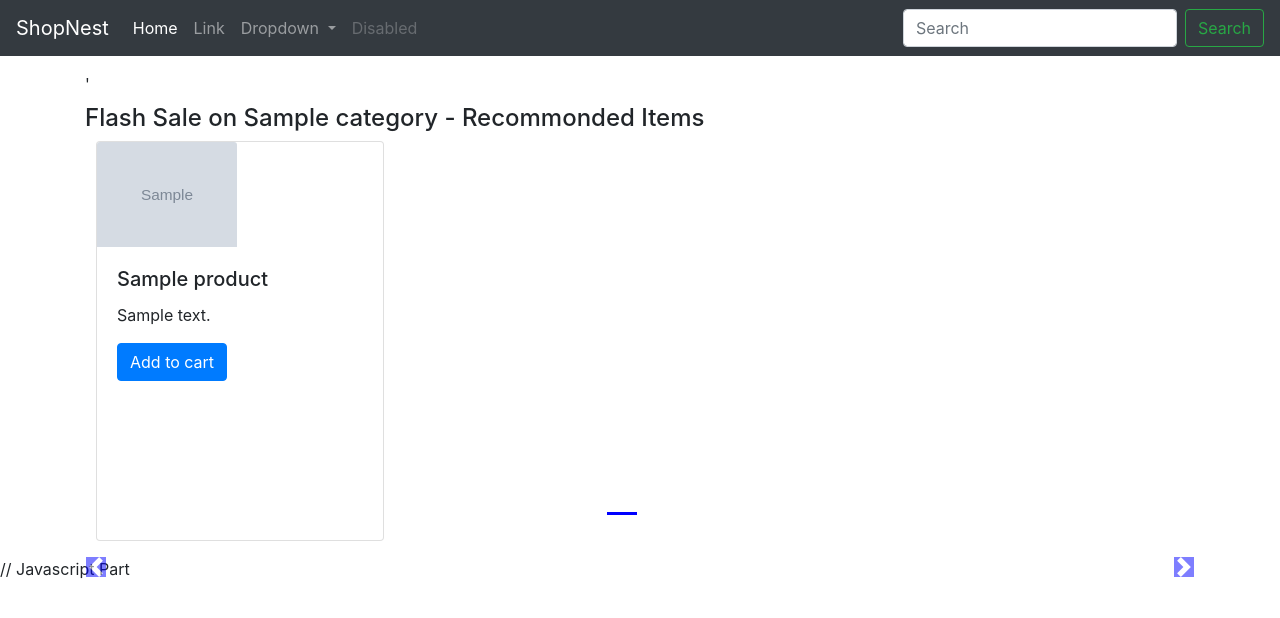
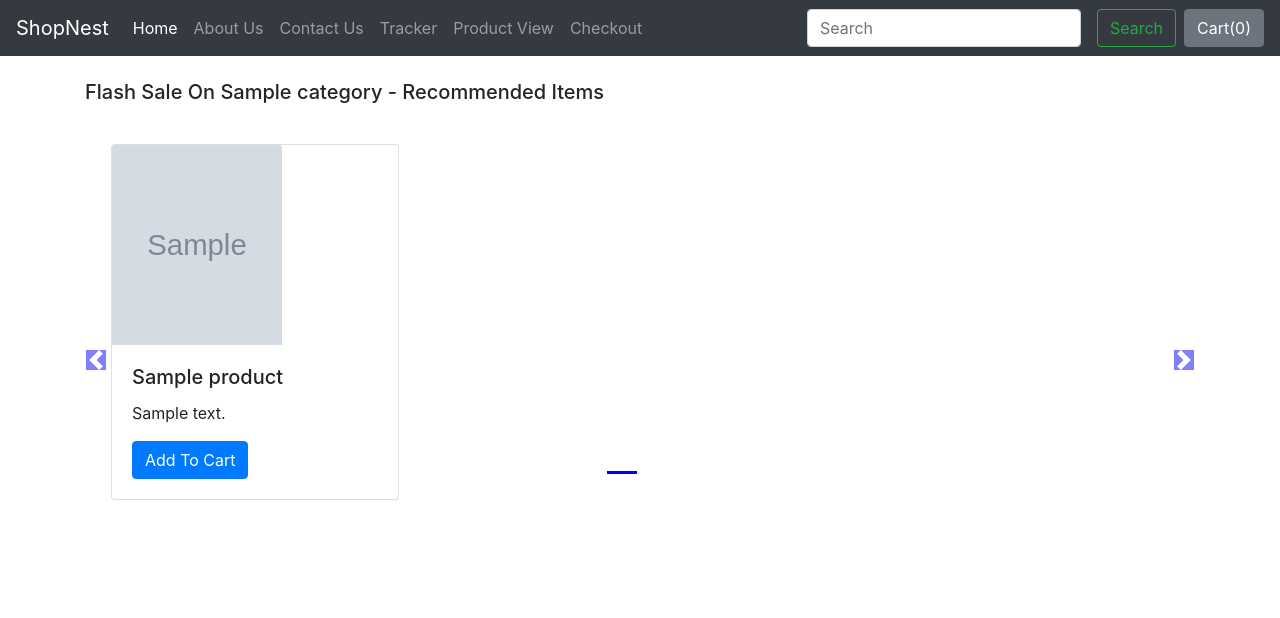
Before and after one commit to ayazkhan1410/E-Commerece-Website, a Django app: template shop/templates/shop/index.html in a window 1280 px wide. Shown: the top 618 px of the page. Run offline with Django 4.2, Linux system fonts and the light colour scheme; the template is opened without the code that fills it: most values are stand-ins (such as "Sample title", 1, 10 or a date in 2020); grey boxes marked "Sample" are stand-in pictures; some libraries are stand-ins or nearby versions.

Commit message:
Adding Cart PopOver & Other Pages Using Bootstrap

```diff
--- a/shop/templates/shop/common.html
+++ b/shop/templates/shop/common.html
@@ -15,38 +15,50 @@
   </head>
   <body>
     <nav class="navbar navbar-expand-lg navbar-dark bg-dark">
-  <a class="navbar-brand" href="#">ShopNest</a>
+  <a class="navbar-brand" href="/shop">ShopNest</a>
   <button class="navbar-toggler" type="button" data-toggle="collapse" data-target="#navbarSupportedContent" aria-controls="navbarSupportedContent" aria-expanded="false" aria-label="Toggle navigation">
     <span class="navbar-toggler-icon"></span>
   </button>
 
   <div class="collapse navbar-collapse" id="navbarSupportedContent">
     <ul class="navbar-nav mr-auto">
+
       <li class="nav-item active">
-        <a class="nav-link" href="#">Home <span class="sr-only"></span></a>
+        <a class="nav-link" href="/shop">Home <span class="sr-only"></span></a>
       </li>
+
       <li class="nav-item">
-        <a class="nav-link" href="#">Link</a>
+        <a class="nav-link" href="/shop/about">About Us</a>
       </li>
-      <li class="nav-item dropdown">
-        <a class="nav-link dropdown-toggle" href="#" id="navbarDropdown" role="button" data-toggle="dropdown" aria-haspopup="true" aria-expanded="false">
-          Dropdown
-        </a>
-        <div class="dropdown-menu" aria-labelledby="navbarDropdown">
-          <a class="dropdown-item" href="#">Action</a>
-          <a class="dropdown-item" href="#">Another action</a>
-          <div class="dropdown-divider"></div>
-          <a class="dropdown-item" href="#">Something else here</a>
-        </div>
+
+      <li class="nav-item">
+        <a class="nav-link" href="/shop/contact">Contact Us</a>
       </li>
+
       <li class="nav-item">
-        <a class="nav-link disabled" href="#" tabindex="-1" aria-disabled="true">Disabled</a>
+        <a class="nav-link" href="/shop/tracking">Tracker</a>
       </li>
+
+      <li class="nav-item">
+        <a class="nav-link" href="/shop/productview">Product View</a>
+      </li>
+
+      <li class="nav-item">
+        <a class="nav-link" href="/shop/checkout">Checkout</a>
+      </li>
+
     </ul>
+
     <form class="form-inline my-2 my-lg-0">
       <input class="form-control mr-sm-2" type="search" placeholder="Search" aria-label="Search">
-      <button class="btn btn-outline-success my-2 my-sm-0" type="submit">Search</button>
+      <button class="btn btn-outline-success my-2 my-sm-0 mx-2" type="submit">Search</button>
     </form>
+
+    <button type="button" class="btn btn-secondary" id="popcart" data-bs-container="body" data-bs-toggle="popover" data-bs-placement="bottom" data-bs-content='<h5>Cart</h5>' data-html="true">
+      Cart(<span id="cart">0</span>)
+    </button>
+
+
   </div>
 </nav>
 {% block body %}
--- a/shop/templates/shop/index.html
+++ b/shop/templates/shop/index.html
@@ -1,155 +1,130 @@
 {% extends 'shop/common.html' %}
 {% block css %}
-        .col-md-3 {
+          .col-md-3
+          {
           display: inline-block;
-            margin-left: -4px;
+          margin-left:-4px;
           }
 
-        .col-md-3 {
-            width: 50%;
-            height: auto;
-        }
-        .card-img-top {
-          width: 49%;
-          border-top-left-radius: calc(.25rem - 1px);
-          border-top-right-radius: calc(.25rem - 1px);
-        }
-        body .no-padding {
-            padding-left: 0;
-            padding-right: 0;
-        }
-
-        .carousel-control-prev-icon,
-        .carousel-control-next-icon {
-          background-color:blue;
-        }
-        .carousel-control-prev,
-        .carousel-control-next{
-         top:auto;
-         bottom:auto;
-        }
-        body .carousel-indicators{
-        bottom:0;
-        }
-
-        .carousel-indicators .active{
+          .carousel-indicators .active {
           background-color: blue;
             }
 
-        .card{
-          height: 400px;
-          width: 20px;
+          .col-md-3 img{
+
+          width: 170px;
+          height: 200px;
           }
-        .carousel-inner{
-          height: 400px;
-          width: 1000px;
+
+          body .carousel-indicator li{
+          background-color: blue;
+          }
+
+          body .carousel-indicators{
+          bottom: 0;
+          }
+
+          body .carousel-control-prev-icon,
+          body .carousel-control-next-icon{
+          background-color: blue;
+          }
+
+          .carousel-control-prev,
+          .carousel-control-next{
+          top: auto;
+          bottom: auto;
+          padding-top: 222px;
+          }
+           body .no-padding{
+           padding-left: 0,
+           padding-right: 0;
            }
  {% endblock %}
+
 {% block body %}
-<!-- {% load static %} -->
+{% load static %}
+<div class="container">
 
-
-<!--        carousel indicators starts from here-->
-
-<div class="container">
-<!--        slideshow starts here-->
-    {% for product, range, no_slides in allProds %}
-    <div id="demo{{forloop.counter}}" class="carousel slide my-3" data-ride="carousel">'
-      <h1><h4>Flash Sale on {{product.0.category}} - Recommonded Items</h4></h1>
-
+    <!--Slideshow starts here -->
+    {% for product, range, nSlides in allProds %}
+    <h5 class="my-4">Flash Sale On {{product.0.category}} - Recommended Items</h5>
+    <div class="row">
+<div id="demo{{forloop.counter}}" class="col carousel slide my-3" data-ride="carousel">
     <ul class="carousel-indicators">
       <li data-target="#demo{{forloop.counter}}" data-slide-to="0" class="active"></li>
+
        {% for i in range %}
       <li data-target="#demo{{forloop.parentloop.counter}}" data-slide-to="{{i}}" ></li>
       {% endfor %}
     </ul>
 
-<!--        slideshow starts here-->
 
-      <div class="carousel-inner">
+    <div class="container carousel-inner no-padding">
+
       <div class="carousel-item active">
+
 
         {% for i in product %}
         <div class="col-xs-3 col-sm-3 col-md-3">
           <div class="card" style="width: 18rem;">
-                <img src='/media/{{i.images}} 'class="card-img-top" alt="...">
+            <img src='/media/{{i.images}}' class="card-img-top" alt="...">
             <div class="card-body">
               <h5 class="card-title">{{i.product_name}}</h5>
-                  <p class="card-text">{{i.product_desc}}</p>
-                  <button id="pr{{i.id}}"class="btn btn-primary cart">Add to cart</button>
+              <p class="card-text">{{i.desc}}</p>
+              <button id="pr{{i.id}}" class="btn btn-primary cart">Add To Cart</button>
             </div>
           </div>
         </div>
         {% if forloop.counter|divisibleby:4 and forloop.counter > 0 and not forloop.last %}
-              </div>
-              <div class="carousel-item">
-            {% endif%}
+      </div><div class="carousel-item">
+        {% endif %}
+
         {% endfor %}
     </div>
+
+
+
 </div>
 </div>
-
-<a class="carousel-control-prev " href="#demo{{forloop.counter}}" role="button" data-slide="prev">
-   <span class="carousel-control-prev-icon" aria-hidden="true" ></span>
-    <span class="sr-only">Previous</span>
+    <!-- left and right controls for the slide -->
+    <a class="carousel-control-prev" href="#demo{{forloop.counter}}" data-slide="prev">
+        <span class="carousel-control-prev-icon"></span>
     </a>
-  <a class="carousel-control-next" href="#demo{{forloop.counter}}" role="button" data-slide="next">
-    <span class="carousel-control-next-icon" aria-hidden="true"></span>
-    <span class="sr-only">Next</span>
+    <a class="carousel-control-next" href="#demo{{forloop.counter}}" data-slide="next">
+        <span class="carousel-control-next-icon"></span>
     </a>
-
+        </div>
     {% endfor %}
 </div>
  {% endblock %}
 
 {% block js %}
-
- // Javascript Part
-
 <script>
- console.log('Working');
- if(localStorage.getItem('cart')== null){
-  var cart = {}
+console.log('working');
+if(localStorage.getItem('cart') == null){
+var cart = {};
 }
- else{
+else
+{
 cart = JSON.parse(localStorage.getItem('cart'));
+document.getElementById('cart').innerHTML = Object.keys(cart).length;
 }
-// $('.cart') --> jitni bhi class cart hain
-// click(function() agr uspr koi click krta hain to chala do function
-//  console.log('clicked'); ya wala function
-//  var isStr = this.id.toString(); jo bh add to cart pr click kra to uski id show hy
-//   console.log(isStr); through this code we're printing id of a product on console
-
-
 $('.cart').click(function(){
-  // When a 'cart' class element is clicked, this code runs.
-
 console.log('clicked');
-  // Print 'clicked' to the console for debugging purposes.
-
-  var idstr= this.id.toString();
-  // Get the ID of the clicked element and convert it to a string.
-
+var idstr = this.id.toString();
 console.log(idstr);
-  // Print the ID to the console for debugging.
-
-  if(cart[idstr]!= undefined) {
-    // Check if the ID exists in the 'cart' object.
-
-    cart[idstr] = cart[idstr]+1;
-    // If it exists, increase the quantity by 1.
+if (cart[idstr] !=undefined){
+cart[idstr] = cart[idstr] + 1;
 }
-  else{
+else
+{
 cart[idstr] = 1;
-    // If it doesn't exist, set the quantity to 1.
 }
-
 console.log(cart);
-  // Print the updated 'cart' object to the console.
-
 localStorage.setItem('cart', JSON.stringify(cart));
-  // Store the updated 'cart' object in local storage.
+document.getElementById('cart').innerHTML = Object.keys(cart).length;
 });
-
+$('#popcart').popover();
+document.getElementById("popcart").setAttribute('data-content', '<h5>Cart for your items in my shopping cart</h5>');
 </script>
- {% endblock%}
+{% endblock %}
```
Also changed, not shown: shop/templates/shop/checkout.html (added, +8 -0 lines), shop/templates/shop/contact.html (added, +8 -0 lines), shop/templates/shop/productview.html (added, +8 -0 lines), shop/templates/shop/search.html (added, +8 -0 lines), shop/templates/shop/tracking.html (added, +8 -0 lines), shop/views.py (+5 -5 lines), db.sqlite3. Lines whose indentation alone changed are shown as unchanged.
